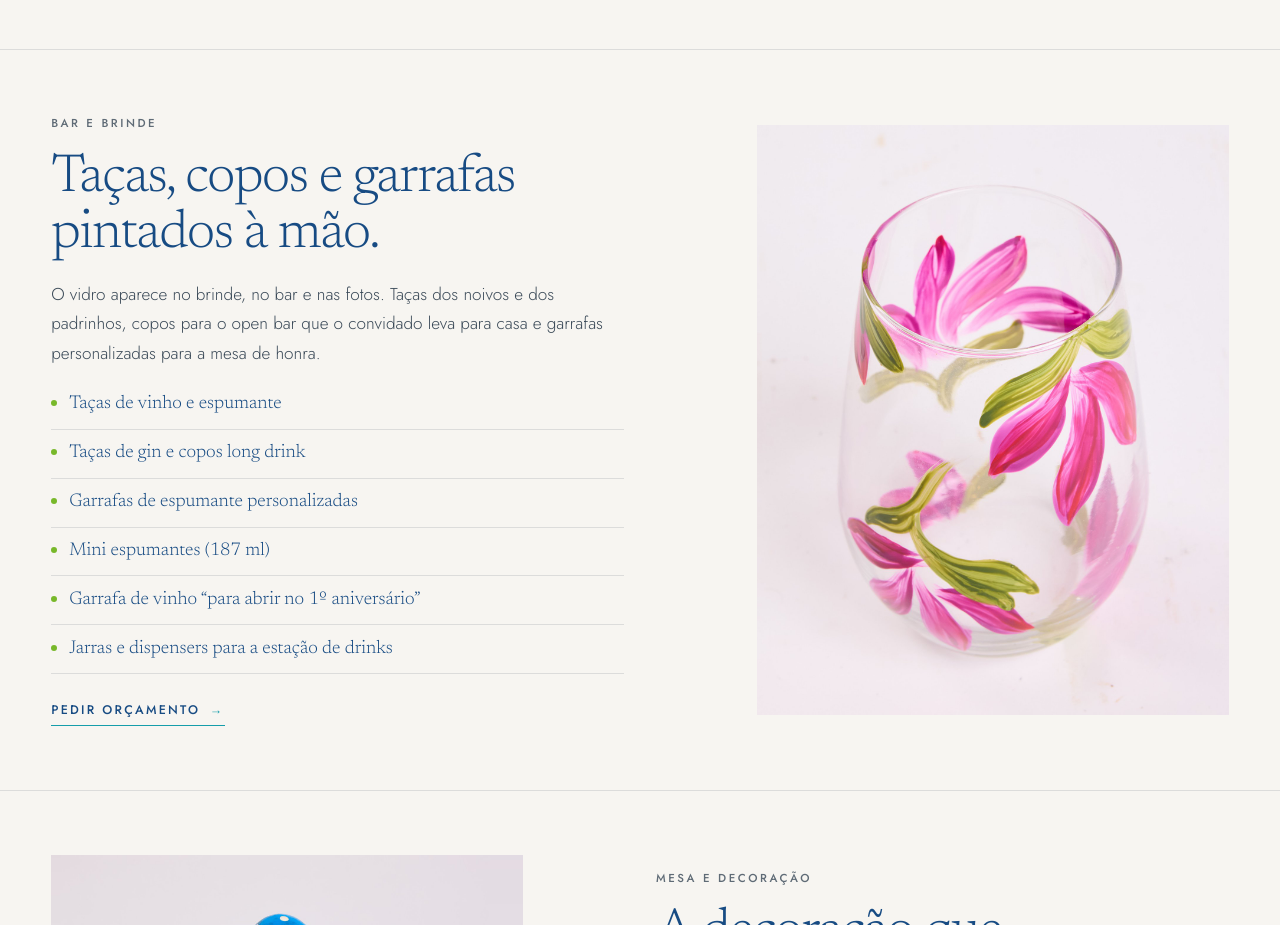
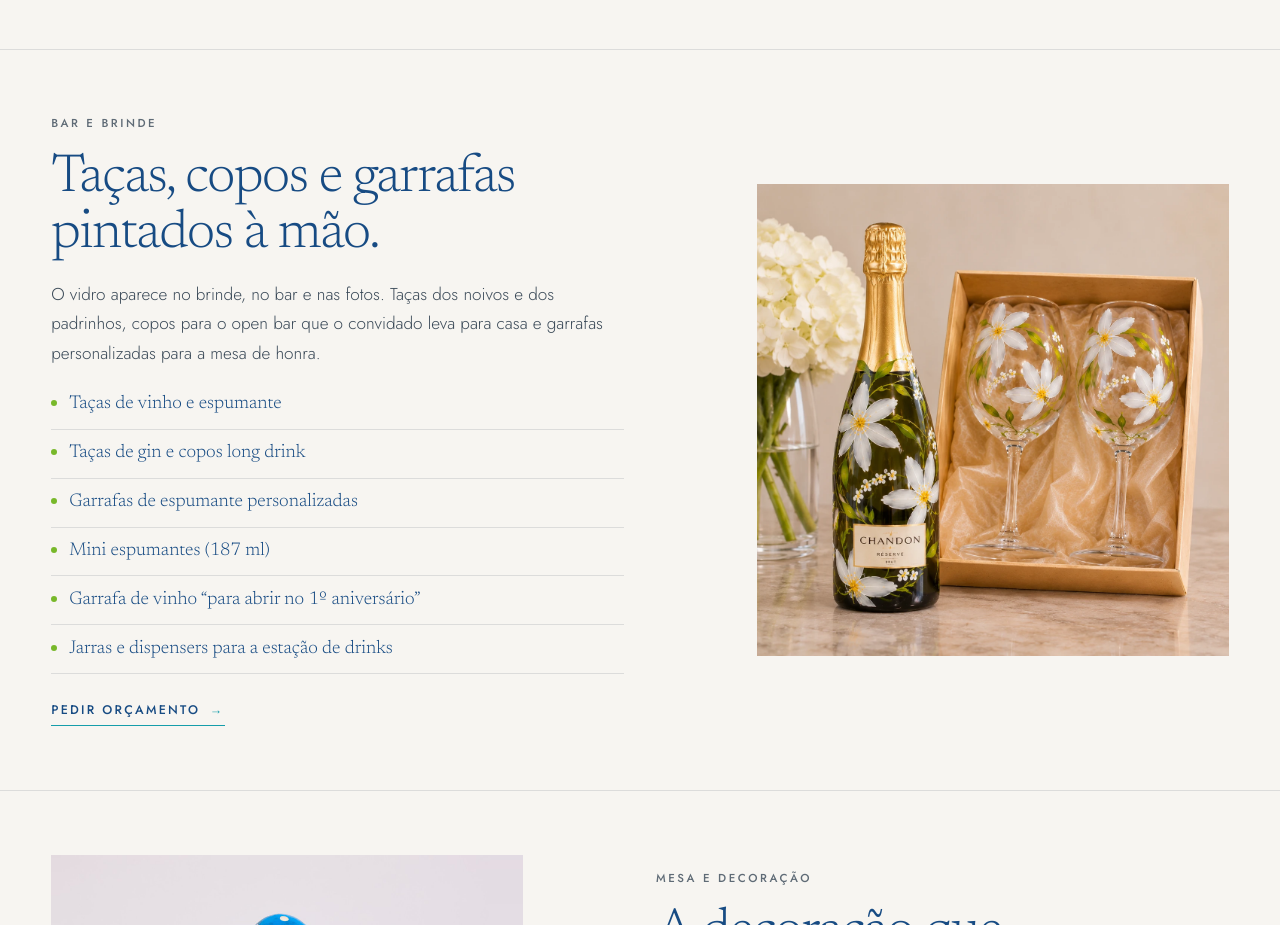
Before and after one commit to rafael-najm/Pitua-artes, an Astro site: page /eventos in a window 1280 px wide. Shown: the part 2320-3245 px from the top of the page. Built offline with nearby package versions, Linux system fonts and the light colour scheme; Astro itself is replaced by a stand-in of ours.

Commit message:
Eventos: foto da garrafa e taças pintadas em Bar e brinde
Co-Authored-By: Claude Opus 5.5 <noreply@anthropic.com>
Claude-Session: https://claude.ai/code/session_01PMzi9GGECRTZDB2nGD4zzj

```diff
--- a/src/pages/eventos.astro
+++ b/src/pages/eventos.astro
@@ -7,6 +7,7 @@ import { u } from '../lib/url';
 import portaJoias from '../assets/personalizar/porta-joias-do-dia.webp';
 import vela from '../assets/personalizar/vela-copo-porcelana.webp';
 import copinho from '../assets/personalizar/copinho.webp';
+import garrafaTacas from '../assets/eventos/bar-brinde-garrafa-tacas.webp';
 
 /**
  * EVENTOS & BRINDES
@@ -59,8 +60,9 @@ const blocos = [
       'Garrafa de vinho “para abrir no 1º aniversário”',
       'Jarras e dispensers para a estação de drinks',
     ],
-    img: foto('copos-pintados', 1),
-    alt: 'Copo de vidro pintado à mão com flores em magenta',
+    img: garrafaTacas,
+    ratio: '1 / 1',
+    alt: 'Garrafa de espumante e par de taças pintadas à mão com flores brancas, em caixa de presente',
   },
   {
     id: 'mesa',
@@ -205,7 +207,7 @@ const faq = [
     blocos.map((b, i) => (
       <section id={b.id} class:list={['bloco wrap', { 'bloco--rev': i % 2 }]} aria-labelledby={`${b.id}-t`}>
         <div class="bloco-media" data-reveal>
-          <div class="frame bloco-img">
+          <div class="frame bloco-img" style={b.ratio ? `aspect-ratio:${b.ratio}` : undefined}>
             <Image src={b.img} alt={b.alt} widths={[480, 720, 960, 1280]} sizes="(max-width: 900px) 100vw, 42vw" />
           </div>
           {b.extra && (
```
Also changed, not shown: src/assets/eventos/bar-brinde-garrafa-tacas.webp (added).
